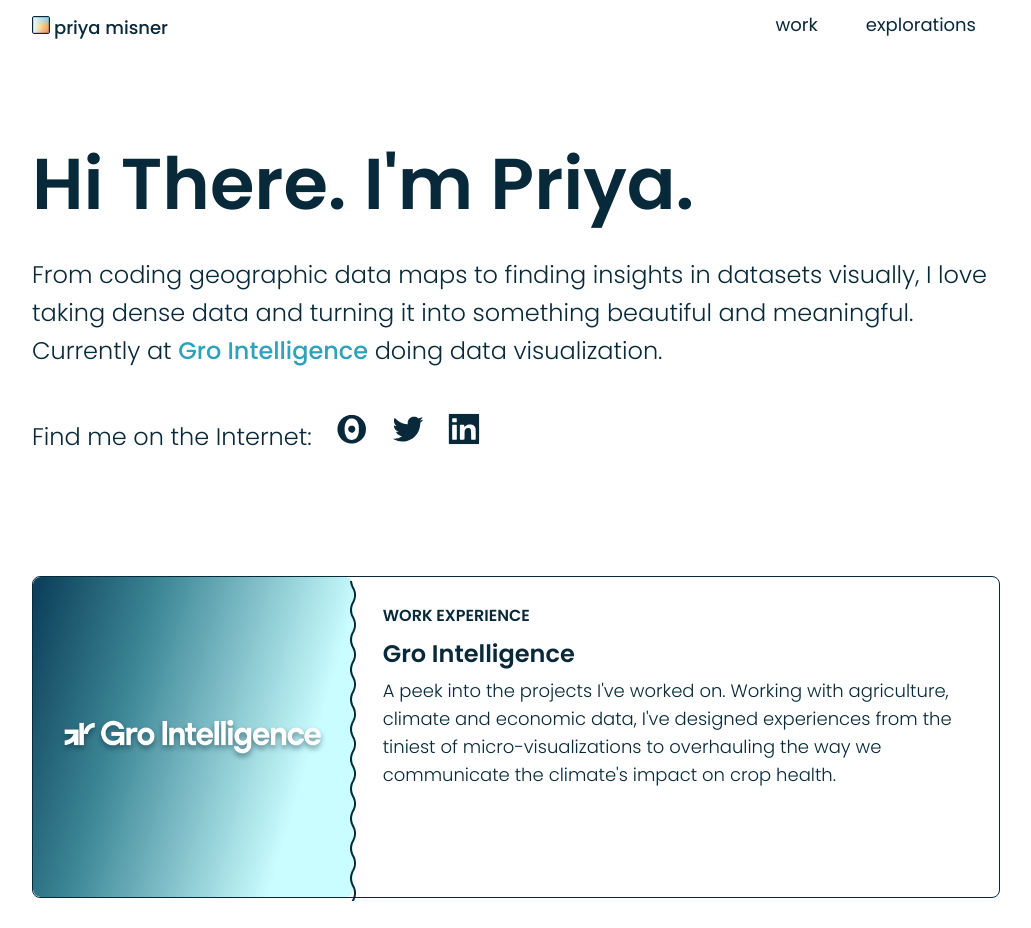
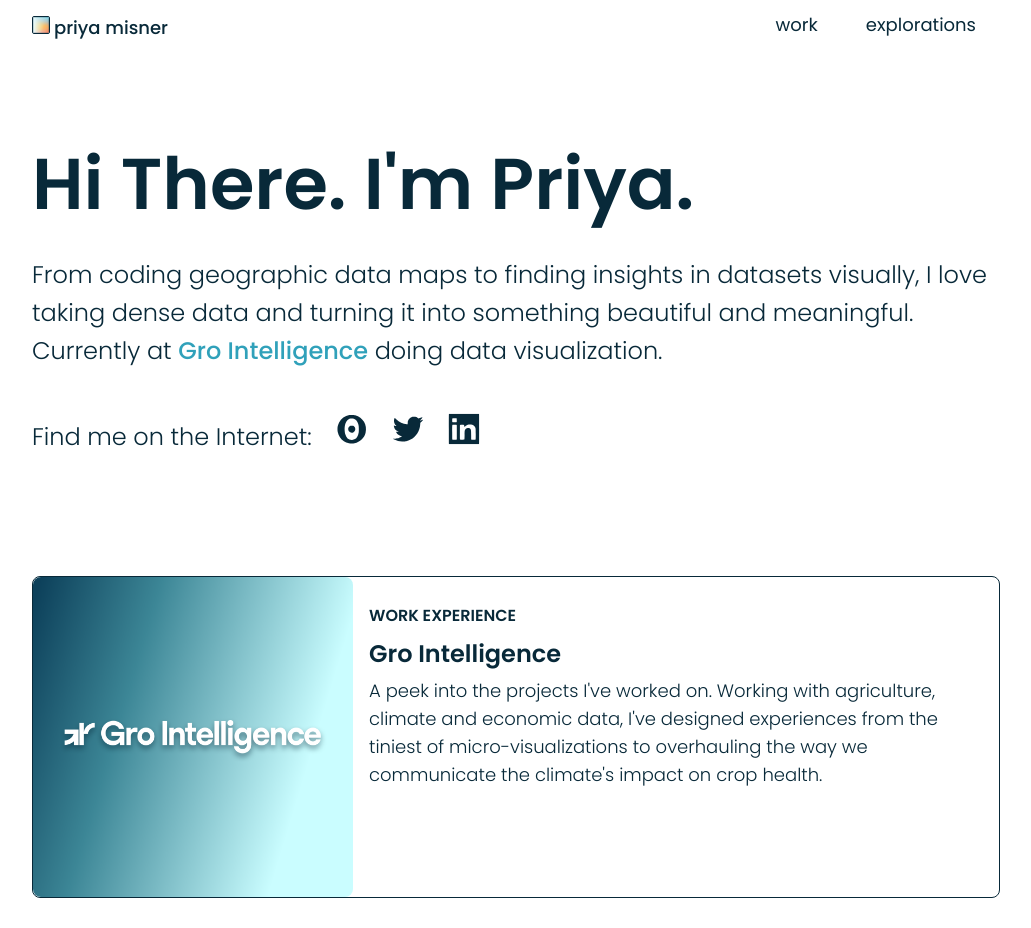
Before and after one commit to p-misner/portfolio, a React (Create React App) app: page / in a window 1280 px wide. Shown: the top 928 px of the page, without its empty margins (124-1155 px from the left). Built offline with nearby package versions, Linux system fonts and the light colour scheme.

Commit message:
remove glitchy wave

```diff
--- a/package.json
+++ b/package.json
@@ -22,7 +22,7 @@
   "scripts": {
     "predeploy": "npm run build",
     "deploy": "gh-pages -d build",
-    "start": "react-scripts start",
+    "start": "react-scripts --openssl-legacy-provider start",
     "build": "react-scripts build",
     "test": "react-scripts test",
     "eject": "react-scripts eject"
--- a/src/HomePage/Home.js
+++ b/src/HomePage/Home.js
@@ -177,7 +177,7 @@
           <h2>{header}</h2>
           <RegBody>{subheader} </RegBody>
         </ContentWrapper>
-        <WaveImg imageVert={wave} imageHoriz={wavehorizontal} />
+        {/* <WaveImg imageVert={wave} imageHoriz={wavehorizontal} /> */}
         <Image image={image} fillColor={fillColor} />
       </ProjectWrapper>
     </Link>
```
Also changed, not shown: 1 other file (tests, documents, lock files or other folders).
